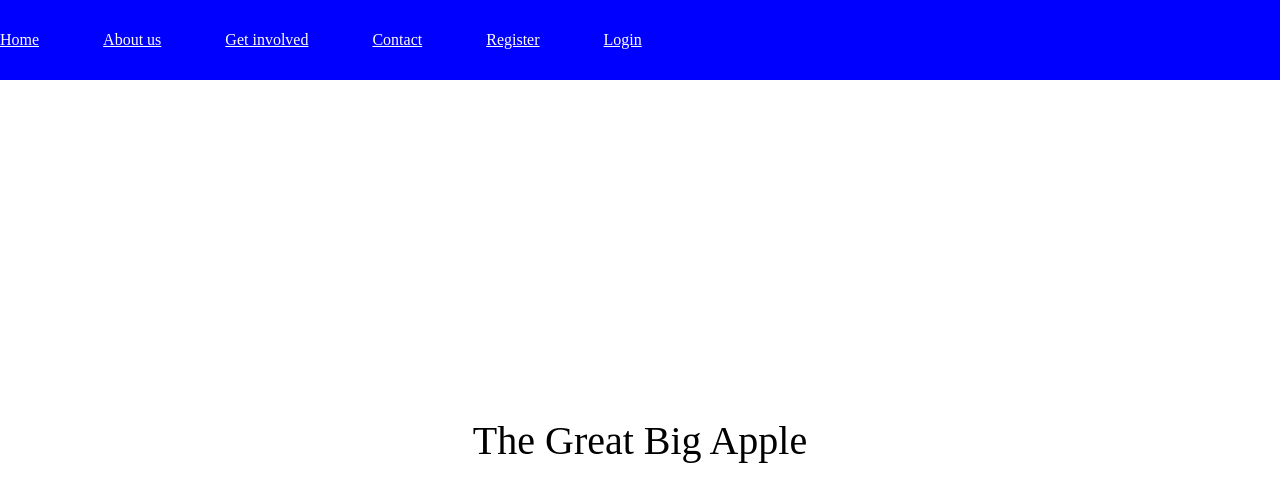
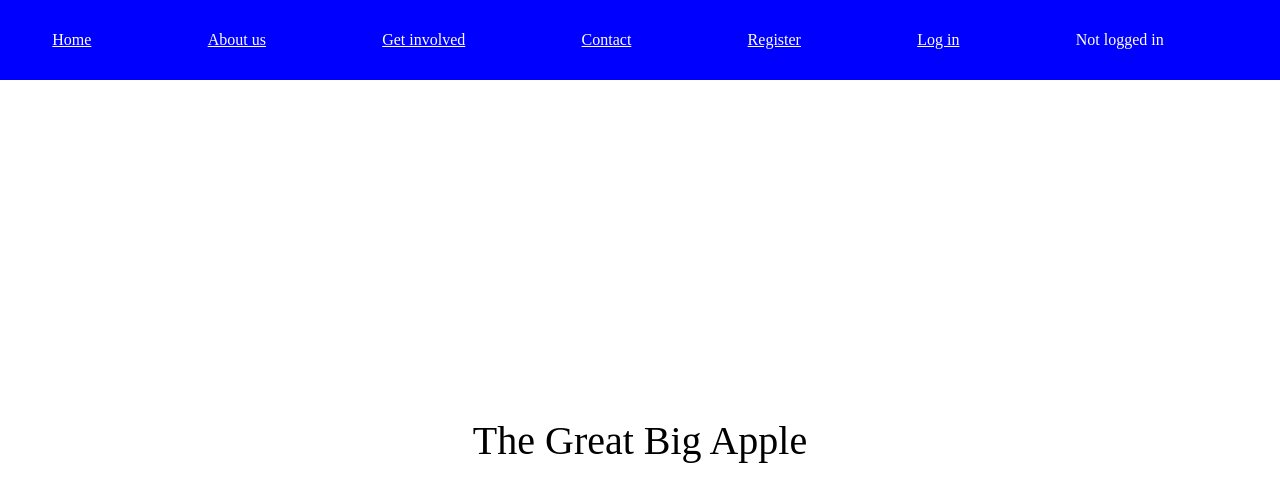
Before and after one commit to ochioci/bigapple, a React (Vite) app: page / in a window 1280 px wide. Shown: the top 502 px of the page. Built offline with nearby package versions, Linux system fonts and the light colour scheme.

Commit message:
Full login/logout implementation, without sessions

```diff
--- a/src/assets/app.jsx
+++ b/src/assets/app.jsx
@@ -1,6 +1,7 @@
 import {useState} from "react";
 
-export function Main({Content, StateHook}) {
+export function Main({Content, StateHook, AuthHook, AuthState}) {
+    const [loginState, loginHook] = useState("Log in");
     const style = {
         gridTemplateRows: "10% auto",
         gridTemplateColumns: "100%",
@@ -11,12 +12,12 @@ export function Main({Content, StateHook}) {
     }
 
     return <div style={style}>
-        <TopBar StateHook={StateHook}></TopBar>
-        <Content StateHook={StateHook}></Content>
+        <TopBar LoginState={loginState} LoginHook={loginHook} AuthHook={AuthHook} AuthState={AuthState} StateHook={StateHook}></TopBar>
+        <Content LoginHook={loginHook} LoginState={loginState} StateHook={StateHook} AuthHook={AuthHook} AuthState={AuthState}></Content>
     </div>
 }
 
-function TopBar({StateHook}) {
+function TopBar({StateHook, AuthState, AuthHook, LoginState, LoginHook}) {
     const style = {
         backgroundColor: "blue",
         width: "100vw",
@@ -24,7 +25,7 @@ function TopBar({StateHook}) {
         gridRow: 1,
         display: "flex",
         alignItems: "center",
-        justifyContent: "flexStart",
+        justifyContent: "space-evenly",
     }
     const entries = [
         ["Home", "home"],
@@ -32,7 +33,7 @@ function TopBar({StateHook}) {
         ["Get involved", "getinvolved"],
         ["Contact", "contact"],
         ["Register", "register"],
-        ["Login", "login"]
+        [LoginState, "login"]
     ]
     const entryStyle = {
         color: "White",
@@ -42,6 +43,7 @@ function TopBar({StateHook}) {
         {entries.map((text) =>
             <TopBarEntry StateHook={StateHook} link={text[1]} style={entryStyle} text={text[0]} key={text} />
         )}
+        <TopBarAuthStatus StateHook={StateHook} AuthState={AuthState} AuthHook={AuthHook} style={entryStyle}></TopBarAuthStatus>
     </div>
 }
 
@@ -56,3 +58,10 @@ function TopBarEntry({StateHook, link ,style, text}) {
 
     return <a onClick={handleClick} href={link} style={style}>{text}</a>
 }
+
+function TopBarAuthStatus({StateHook, AuthState, AuthHook, style}) {
+    if (AuthState=== "---") {
+        return <div style={style}>Not logged in</div>
+    }
+    return <div style={style}>{"Logged in as: " + AuthState}</div>
+}
--- a/src/assets/login.jsx
+++ b/src/assets/login.jsx
@@ -1,6 +1,7 @@
 import {useState} from "react";
 
-export function LoginContent({StateHook}) {
+export function LoginContent({LoginHook, LoginState, StateHook, AuthState, AuthHook}) {
+    console.log(AuthHook)
     const [reqState, reqHook] = useState("waiting")
     const style = {
         gridRow: 2,
@@ -16,8 +17,10 @@ export function LoginContent({StateHook}) {
         let req = new XMLHttpRequest();
         req.onreadystatechange = () => {
             if (req.readyState === 4) {
-                let message = JSON.parse(req.response).message
-                if (message === "success") {
+                let response = JSON.parse(req.response)
+                if (response.message === "success") {
+                    AuthHook(response.loginName)
+                    LoginHook("Log out");
                     console.log("success!")
                     StateHook("home")
                 } else {
@@ -39,13 +42,23 @@ export function LoginContent({StateHook}) {
         StateHook("home")
     }
 
-    if (reqState == "done") {
+    function logout () {
+        AuthHook("---")
+        LoginHook("Log in")
+    }
+
+    if (LoginState === "Log out") {
+        return <div>
+            <button onClick={logout}>Log out</button>
+        </div>
+    }
+    else if (reqState === "done") {
         return <div>
             Successfully Logged In
             <button onClick={reset}>Go to homepage</button>
         </div>
     }
-    else if (reqState == "sending") {
+    else if (reqState === "sending") {
         return <div>
             Waiting
         </div>
--- a/src/assets/server/index.cjs
+++ b/src/assets/server/index.cjs
@@ -35,6 +35,7 @@ app.post('/register', (req, res) => {
 });
 
 
+//LOGIN API
 app.post('/login', jsonParser, (req, res) => {
 
     let e = req.body.email
@@ -46,12 +47,14 @@ app.post('/login', jsonParser, (req, res) => {
             res.json({message: "failure"})
         } else {
             console.log("success!")
-            res.json({message: "success"})
+
+            res.json({message: "success", loginName: row.firstname})
         }
         // console.log(e, p)
     })
 
 })
+//
 
 
 app.post("/contactAPI", jsonParser, (req, res) => {
--- a/src/main.jsx
+++ b/src/main.jsx
@@ -17,18 +17,19 @@ createRoot(document.getElementById('root')).render(
 
 function App() {
     const [State, StateHook] = useState("home")
+    const [AuthState, AuthHook] = useState("---")
     // console.log(StateHook)
     if (State == "aboutus") {
-        return <Main StateHook ={StateHook} Content={AboutUsContent}></Main>
+        return <Main AuthHook={AuthHook} AuthState={AuthState} StateHook ={StateHook} Content={AboutUsContent}></Main>
     } else if (State=="getinvolved") {
-        return <Main StateHook ={StateHook} Content={GetInvolvedContent}></Main>
+        return <Main AuthHook={AuthHook} AuthState={AuthState} StateHook ={StateHook} Content={GetInvolvedContent}></Main>
     } else if (State=="contact") {
-        return <Main StateHook ={StateHook} Content={ContactContent}></Main>
+        return <Main AuthHook={AuthHook} AuthState={AuthState}  StateHook ={StateHook} Content={ContactContent}></Main>
     } else if (State=="register") {
-        return <Main StateHook ={StateHook} Content={RegisterContent}></Main>
+        return <Main AuthHook={AuthHook} AuthState={AuthState}  StateHook ={StateHook} Content={RegisterContent}></Main>
     } else if (State=="login") {
-        return <Main StateHook ={StateHook} Content={LoginContent}></Main>
+        return <Main AuthHook={AuthHook} AuthState={AuthState} StateHook ={StateHook} Content={LoginContent}></Main>
     }else {
-        return <Main StateHook ={StateHook} Content={HomepageContent}></Main>
+        return <Main AuthHook={AuthHook} AuthState={AuthState} StateHook ={StateHook} Content={HomepageContent}></Main>
     }
 }
```
Also changed, not shown: 1 other file (tests, documents, lock files or other folders).
